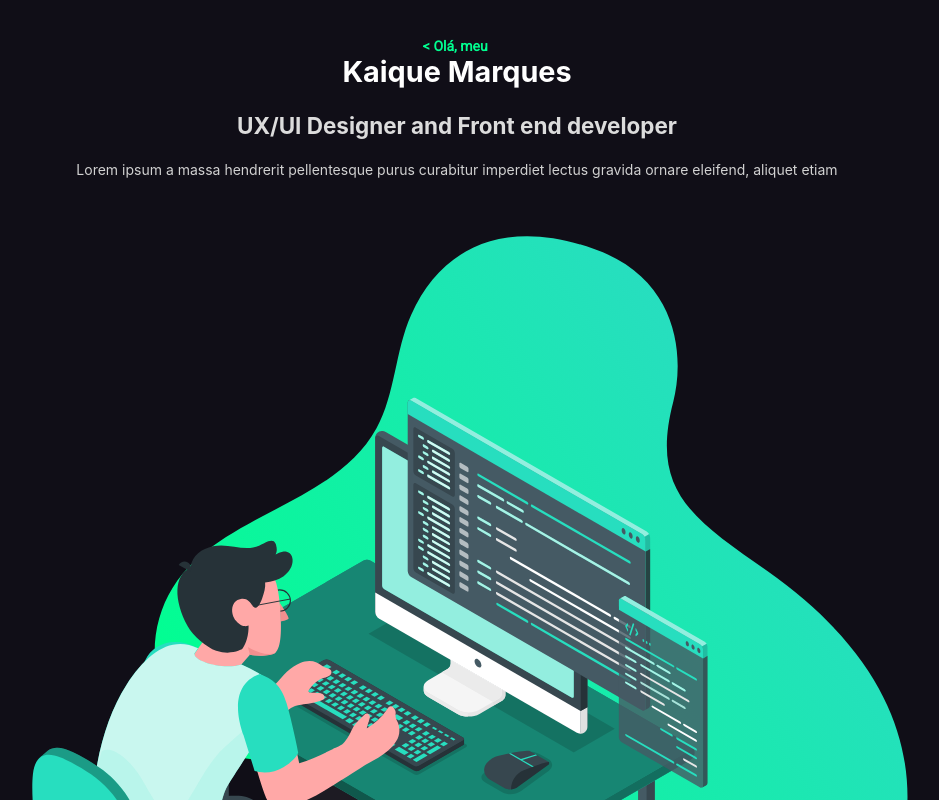
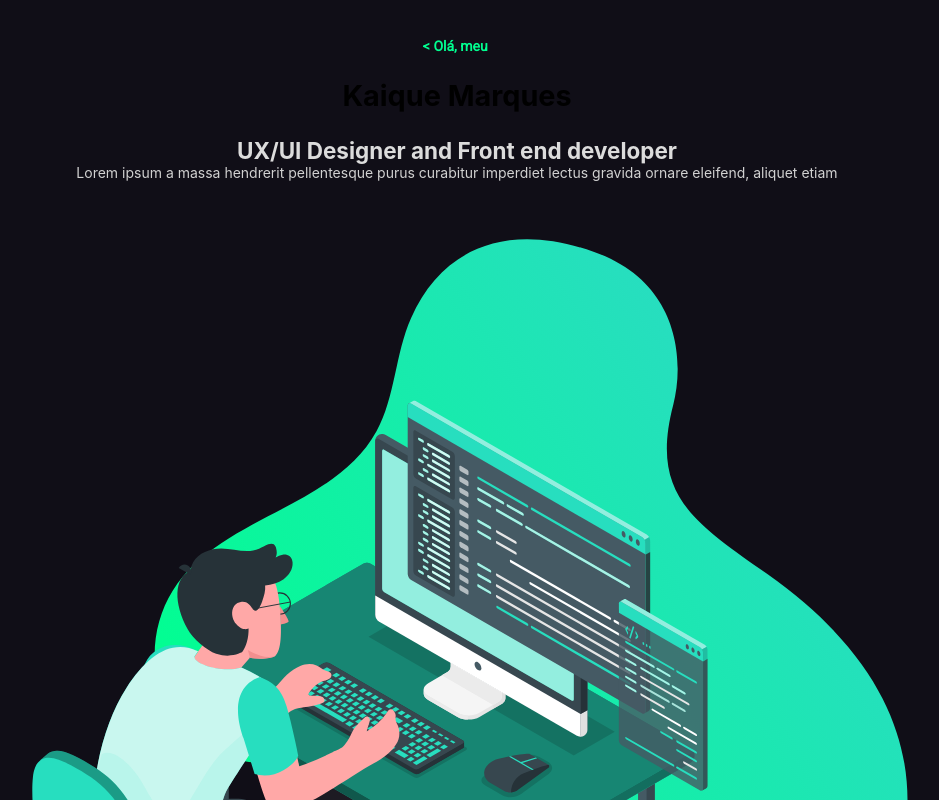
Before and after one commit to KaiqueMP/personal-site, a React (Create React App) app: page / in a window 1280 px wide. Shown: the top 800 px of the page, without its empty margins (183-1122 px from the left). Built offline with nearby package versions, Linux system fonts and the light colour scheme.

Commit message:
Update inicio.css

```diff
--- a/src/pages/Inicio/inicio.css
+++ b/src/pages/Inicio/inicio.css
@@ -43,7 +43,7 @@ main > .scroll{
 
 
 
-h2{
+h3{
     margin: 0px;
     font:  medium 40px Roboto black;
     letter-spacing: 0;
```
